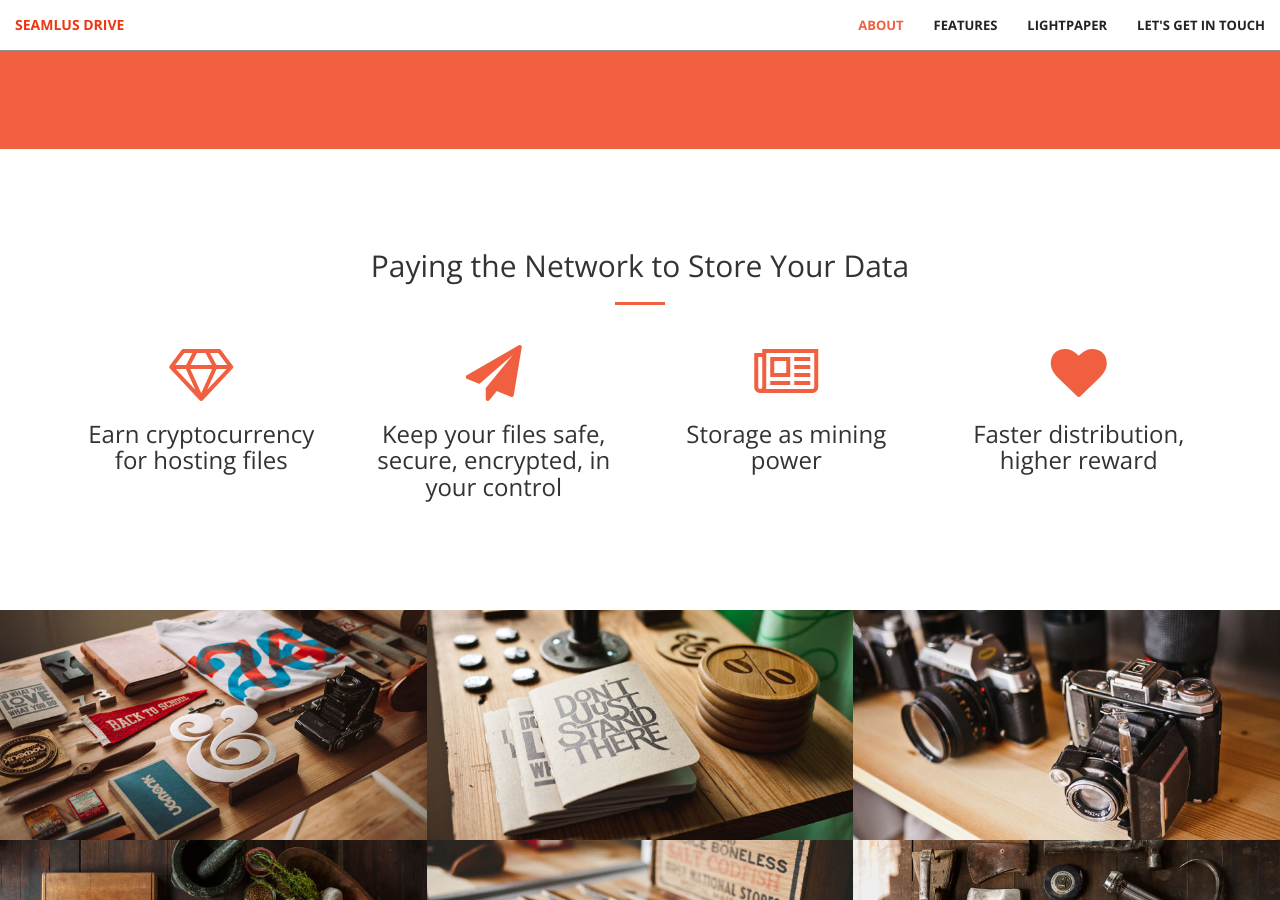
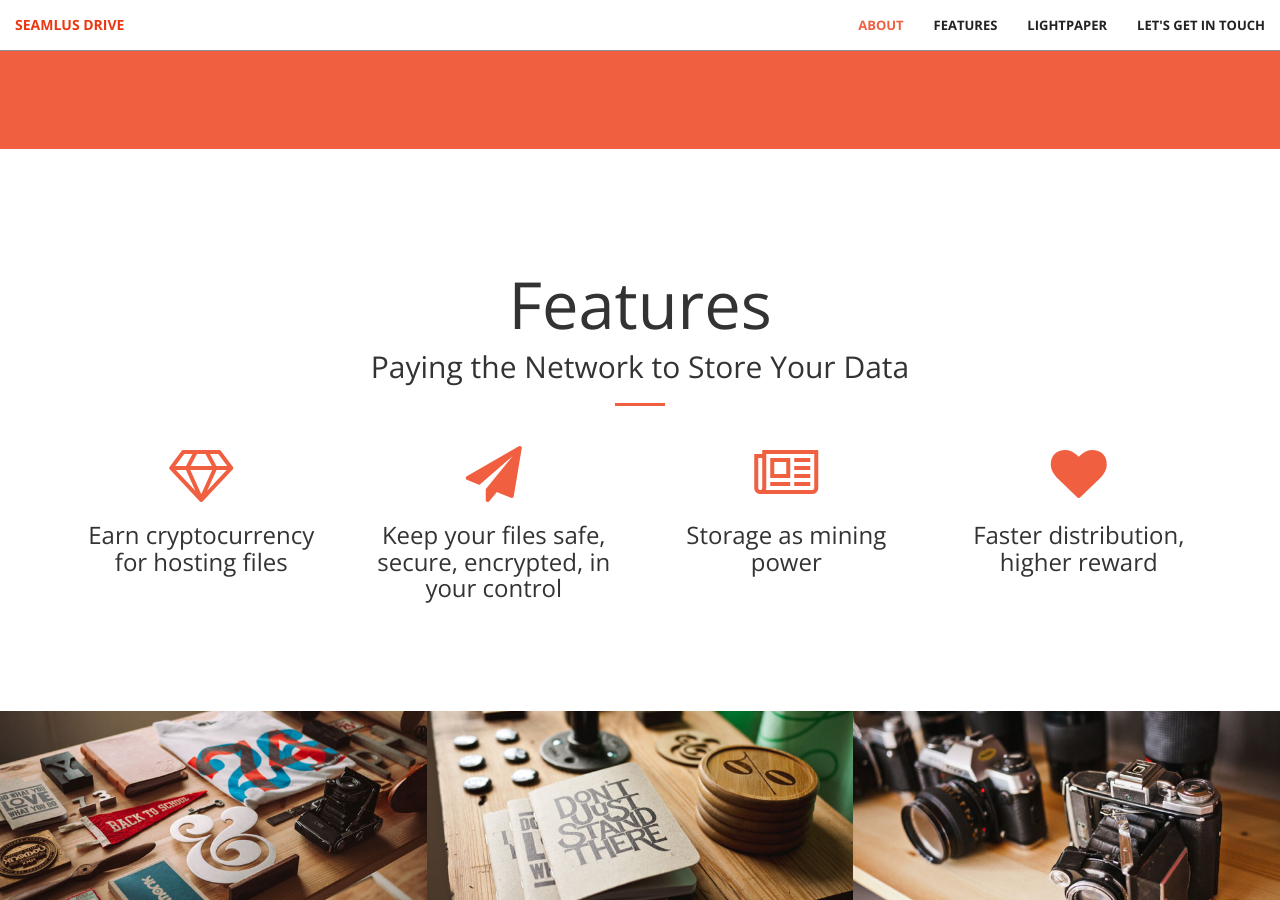
Before and after one commit to Seamlus/seamlus-jekyll, a Jekyll site: the page built from index.html, in a window 1280 px wide and 900 px high, scrolled down 1349 px. Built offline with Jekyll 4.4.1, drawn with Linux system fonts in a browser that asks for light colours.

Commit message:
changed features section

```diff
--- a/_includes/services.html
+++ b/_includes/services.html
@@ -2,6 +2,7 @@
     <div class="container">
         <div class="row">
             <div class="col-lg-12 text-center">
+              <h1>Features</h1>
                 <h2 class="section-heading">Paying the Network to Store Your Data</h2>
                 <hr class="primary">
             </div>
```
